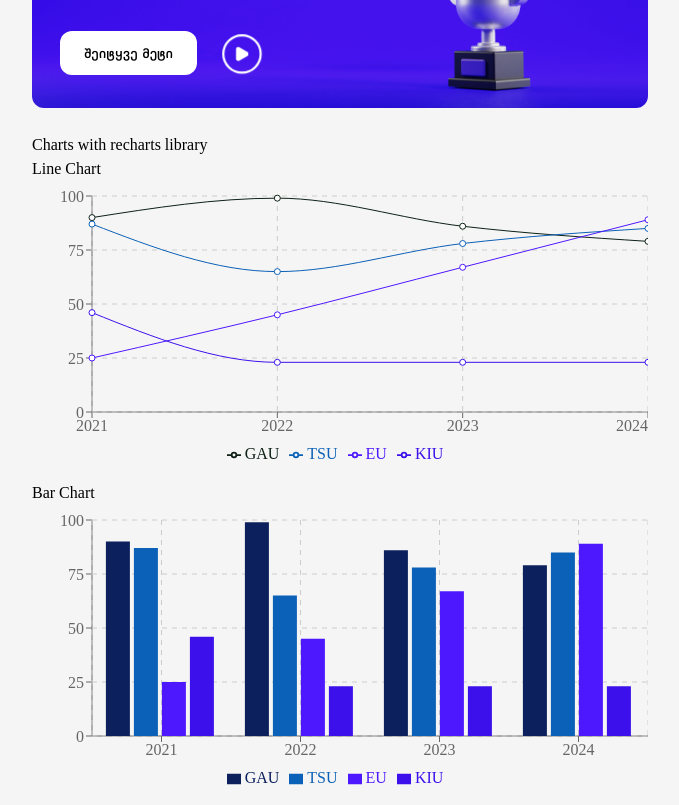
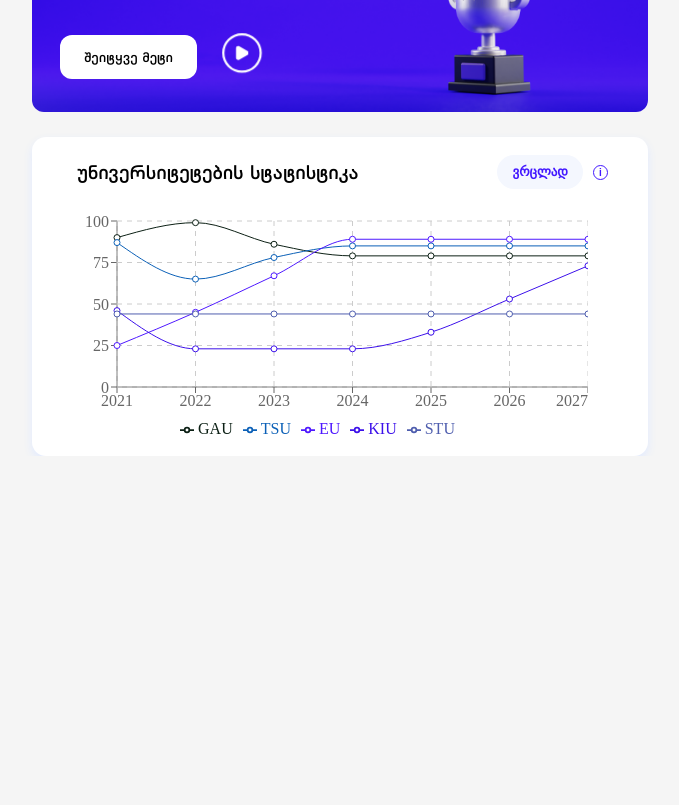
Before and after one commit to Gulverda/Unistats, a React (Create React App) app: page / in a window 1280 px wide. Shown: the part 1100-1905 px from the top of the page, without its empty margins (238-917 px from the left). After the commit the page ends 1556 px from the top, so only its background shows below. Built offline with nearby package versions, Linux system fonts and the light colour scheme; a web font is replaced by a local one.

Commit message:
made little changes and made chart

```diff
--- a/src/components/annualStats.jsx
+++ b/src/components/annualStats.jsx
@@ -9,7 +9,7 @@ export default function AnnualStats() {
   return (
     <div className="w-auto max-w-full h-auto py-5 px-5 bg-white rounded-2xl flex flex-col gap-5">
       <div className="flex flex-col gap-0.5">
-        <h1 className="font-tktMedium">2024 წლის მონაცემები</h1>
+        <h1 className="font-tktMedium text-xl">2024 წლის მონაცემები</h1>
         <h4 className="font-tkt text-gray-700">სტატისტიკა</h4>
       </div>
 
--- a/src/components/ratings/css/style_for_uniR.css
+++ b/src/components/ratings/css/style_for_uniR.css
@@ -20,7 +20,82 @@
 }
 
 @media screen and (max-width: 1400px) {
-    .chart{
+  .chart {
     width: 95%;
   }
 }
+
+.row {
+  background-color: white;
+  border-radius: 14px;
+  box-sizing: border-box;
+  /* padding: 25px; */
+  padding: 19px 60px 0px 25px;
+  box-shadow: 0px 4px 10px 0px #e1eaff;
+  display: flex;
+  flex-direction: column;
+}
+
+.row > h1 {
+  font-family: "tktMedium";
+  font-size: 20px;
+  font-weight: 500;
+}
+
+.rating {
+  height: 351px;
+  height: 328px;
+  width: 100%;
+  background-color: red;
+  background-color: white;
+  border-radius: 16px;
+  padding: 10px 30px 10px 10px;
+}
+.rating-title {
+  width: 100%;
+  height: 50px;
+  display: flex;
+  justify-content: space-between;
+  align-items: center;
+  /* padding: 0px 10px 0px 10px; */
+  padding-bottom: 18px;
+  margin-left: 20px;
+}
+.rating-title button {
+  font-family: "tktMedium";
+  font-weight: 800;
+  font-size: 13px;
+  color: #4318ff;
+  border-radius: 20px;
+  background-color: #f4f7fe;
+  line-height: 24px;
+  padding: 5px 15px 5px 15px;
+}
+.circle {
+  width: 15px;
+  height: 15px;
+  border: 1px solid #4318ff;
+  color: #4318ff;
+  border-radius: 50%;
+  display: flex;
+  justify-content: center;
+  align-items: center;
+  font-weight: 600;
+  font-size: 10px;
+  font-family: sans-serif;
+  cursor: pointer;
+}
+
+#tooltip {
+  background-color: #eeeeee;
+  padding: 5px;
+  width: 100%;
+  position: absolute;
+  top: -65px;
+  right: 230px;
+  border-radius: 10px;
+  visibility: hidden;
+}
+.tooltip-box:hover #tooltip{
+  visibility: visible;
+}
--- a/src/components/ratings/ratings_for_uni.jsx
+++ b/src/components/ratings/ratings_for_uni.jsx
@@ -1,25 +1,76 @@
-import React from 'react';
-import { ResponsiveContainer, LineChart, Line, BarChart, Bar, CartesianGrid, XAxis, YAxis, Tooltip, Legend } from 'recharts';
+import React, { useState } from "react";
+import {
+  ResponsiveContainer,
+  LineChart,
+  Line,
+  BarChart,
+  Bar,
+  CartesianGrid,
+  XAxis,
+  YAxis,
+  Tooltip,
+  Legend,
+} from "recharts";
+import "../ratings/css/style_for_uniR.css";
+import { NavLink } from "react-router-dom";
 
 export default function Recharts() {
   const data = [
-    { year: '2021', GAU: 90, TSU: 87, EU: 25, KIU: 46 },
-    { year: '2022', GAU: 99, TSU: 65, EU: 45, KIU: 23 },
-    { year: '2023', GAU: 86, TSU: 78, EU: 67, KIU: 23 },
-    { year: '2024', GAU: 79, TSU: 85, EU: 89, KIU: 23 },
+    { year: "2021", GAU: 90, TSU: 87, EU: 25, KIU: 46, STU: 44 },
+    { year: "2022", GAU: 99, TSU: 65, EU: 45, KIU: 23, STU: 44 },
+    { year: "2023", GAU: 86, TSU: 78, EU: 67, KIU: 23, STU: 44 },
+    { year: "2024", GAU: 79, TSU: 85, EU: 89, KIU: 23, STU: 44 },
+    { year: "2025", GAU: 79, TSU: 85, EU: 89, KIU: 33, STU: 44 },
+    { year: "2026", GAU: 79, TSU: 85, EU: 89, KIU: 53, STU: 44 },
+    { year: "2027", GAU: 79, TSU: 85, EU: 89, KIU: 73, STU: 44 },
   ];
 
+  const [activeLink, setActiveLink] = useState("");
+
+  const handleNavLinkClick = (link) => {
+    setActiveLink(link);
+  };
   return (
     <div className="row">
-      <div className="col-md-12">
-        <h2>Charts with recharts library</h2>
+      <div className="rating-title">
+        <span style={{ fontSize: "1.25rem", fontFamily: "tktMedium" }}>
+          უნივერსიტეტების სტატისტიკა
+        </span>
+        <div style={{ display: "flex", gap: "10px", alignItems: "center" }}>
+          <button>
+            <NavLink
+              to="/Statistic"
+              activeclassname="active"
+              onClick={() => handleNavLinkClick("Page")}
+            >
+              ვრცლად
+            </NavLink>
+          </button>
+          <div className="tooltip-box">
+            <div
+              style={{
+                position: "absolute",
+                width: "450px",
+                textAlign: "center",
+              }}
+            >
+              <span id="tooltip">
+                სქემა წარმოადგენს უნივერსიტეტების დასაქმების მაჩვენებლებს წლების
+                მიხედვით
+              </span>
+            </div>
+            <div className="circle">i</div>
+          </div>
+        </div>
       </div>
 
       <div className="section col-md-6">
-        <h3 className="section-title">Line Chart</h3>
         <div className="section-content">
-          <ResponsiveContainer width="100%" height={300}>
-            <LineChart data={data} margin={{ top: 15, right: 0, bottom: 15, left: 0 }}>
+          <ResponsiveContainer width="100%" height={250}>
+            <LineChart
+              data={data}
+              margin={{ top: 15, right: 0, bottom: 15, left: 0 }}
+            >
               <Tooltip />
               <XAxis dataKey="year" />
               <YAxis />
@@ -29,12 +80,13 @@ export default function Recharts() {
               <Line type="monotone" dataKey="TSU" stroke="#0b60b7" name="TSU" />
               <Line type="monotone" dataKey="EU" stroke="#4e18ff" name="EU" />
               <Line type="monotone" dataKey="KIU" stroke="#3c10ea" name="KIU" />
+              <Line type="monotone" dataKey="STU" stroke="#4f5eae" name="STU" />
             </LineChart>
           </ResponsiveContainer>
         </div>
       </div>
 
-      <div className="section col-md-6">
+      {/* <div className="section col-md-6">
         <h3 className="section-title">Bar Chart</h3>
         <div className="section-content">
           <ResponsiveContainer width="100%" height={300}>
@@ -50,8 +102,8 @@ export default function Recharts() {
               <Bar dataKey="KIU" fill="#3c10ea" name="KIU" />
             </BarChart>
           </ResponsiveContainer>
-        </div>
-      </div>
+        </div> */}
+      {/* </div> */}
     </div>
   );
 }
--- a/src/components/videoPlayer.jsx
+++ b/src/components/videoPlayer.jsx
@@ -67,7 +67,7 @@ export default function VideoPlayer() {
           <button
             onClick={handlePlayerClick}
             className="w-9 h-9 border-2 rounded-full border-white flex justify-center items-center absolute left-48 cursor-pointer heartbeat"
-            style={{ bottom: "36px" }}
+            style={{ bottom: "41px" }}
           >
             <img src={player} alt="play" />
           </button>
```
Lines whose indentation alone changed are shown as unchanged.
